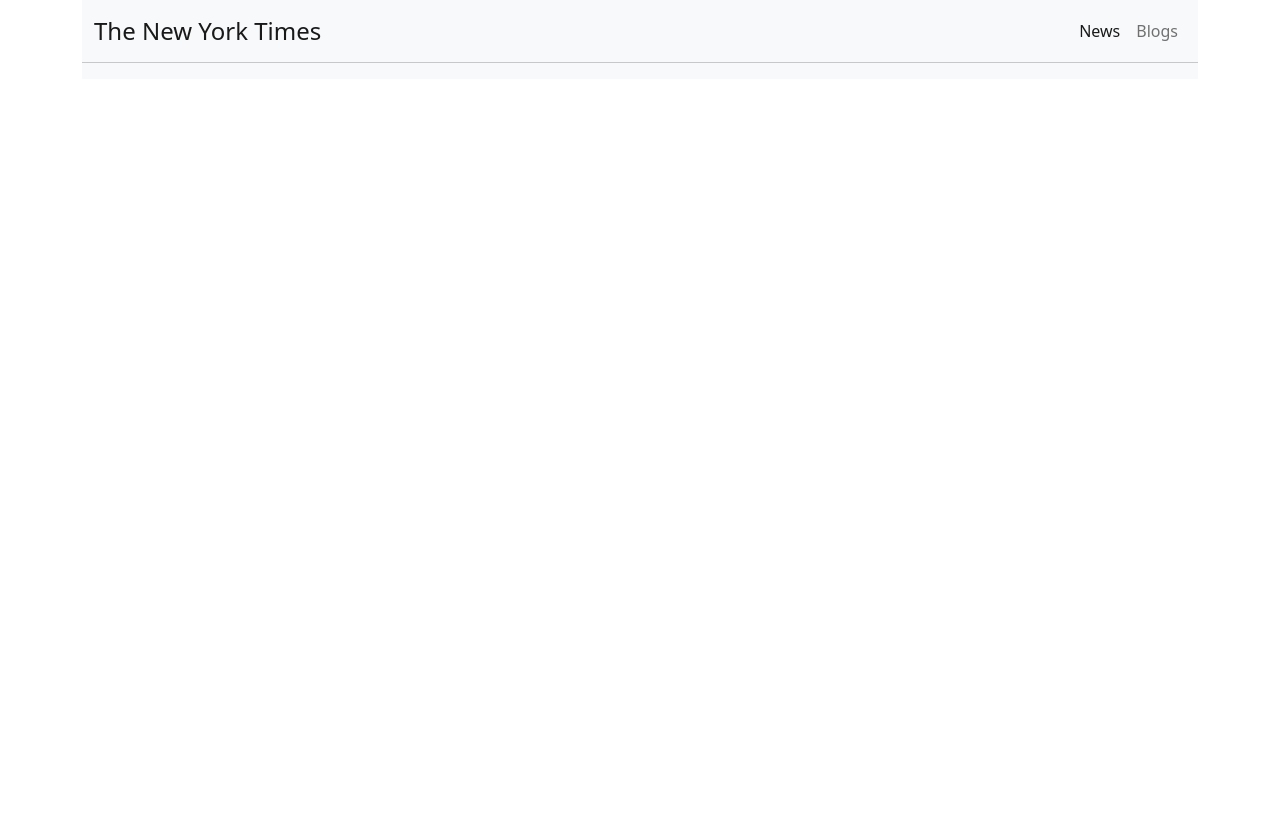
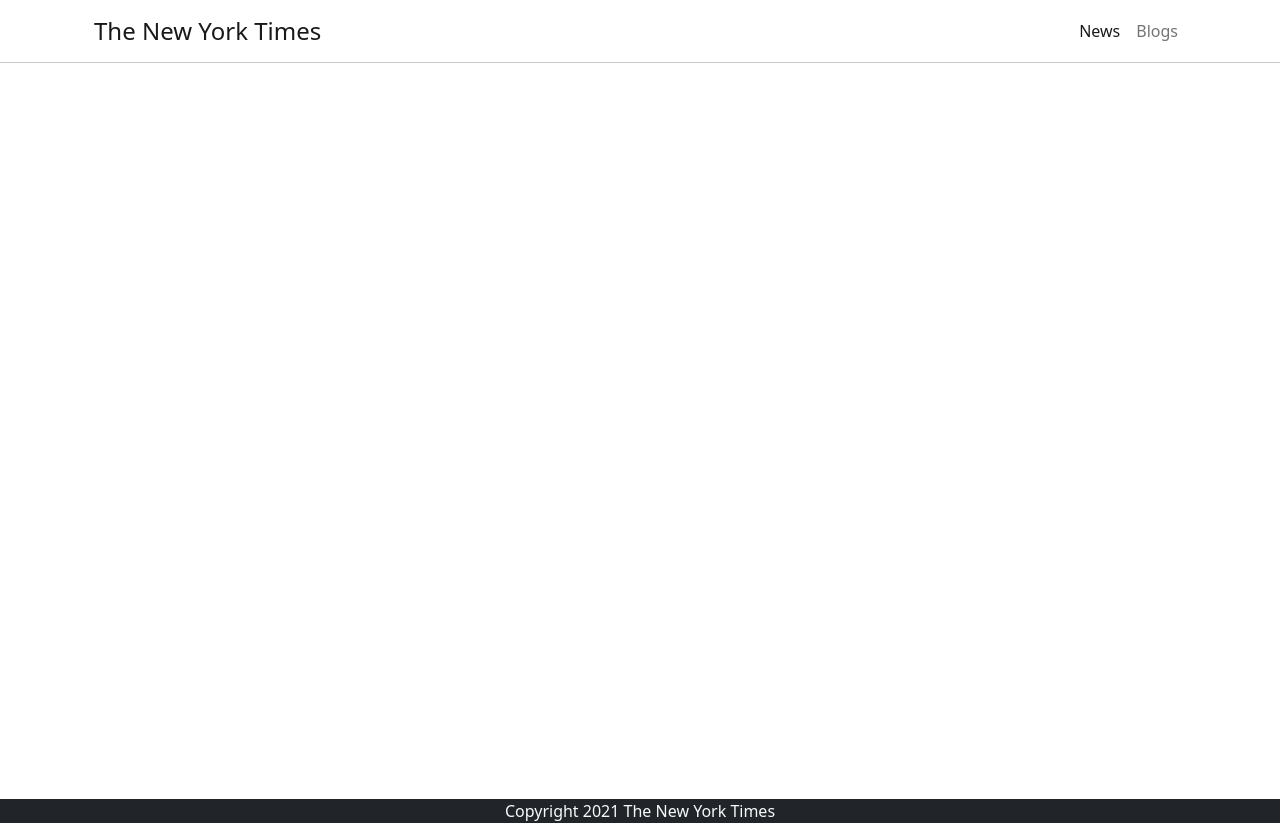
Before and after one commit to shakautkader608/The-New-york-Times, a plain HTML site: page index.html in a window 1280 px wide. Before the commit the page ends 800 px from the top, so only its background shows below. Drawn offline with nearby package versions, Linux system fonts and the light colour scheme; no server answers.

Commit message:
Added Footer

```diff
--- a/index.html
+++ b/index.html
@@ -9,11 +9,11 @@
     <link rel="stylesheet" href="https://cdn.jsdelivr.net/npm/bootstrap@5.2.0/dist/css/bootstrap.min.css" />
     <link rel="stylesheet" href="style.css" />
     <script src="https://kit.fontawesome.com/342fd13040.js" crossorigin="anonymous"></script>
-    <link rel="shortcut icon" href="./icon.png" type="image/x-icon">
+    <link rel="shortcut icon" href="./icon.png" type="image/x-icon" />
   </head>
-  <body class="container">
-    <header>
-      <nav class="navbar navbar-expand-lg bg-light d-flex">
+  <body>
+    <header class="container">
+      <nav class="navbar navbar-expand-lg d-flex">
         <div class="container-fluid">
           <a class="navbar-brand fs-4" href="#">The New York Times</a>
           <div>
@@ -30,9 +30,9 @@
       </nav>
     </header>
     <hr class="m-0" />
-    <main>
+    <main class="container">
       <section>
-        <nav class="navbar navbar-expand-lg bg-light">
+        <nav class="navbar navbar-expand-lg">
           <div class="container-fluid">
             <button
               class="navbar-toggler"
@@ -57,25 +57,9 @@
       </section>
 
       <!-- modal -->
+    </main>
 
-      <section>
-        <!-- <div class="modal fade" id="exampleModal" tabindex="-1" aria-labelledby="newsDetails" aria-hidden="true">
-          <div class="modal-dialog">
-            <div class="modal-content">
-              <div class="modal-header">
-                <h5 class="modal-title" id="newsDetails">Modal title</h5>
-                <button type="button" class="btn-close" data-bs-dismiss="modal" aria-label="Close"></button>
-              </div>
-              <div class="modal-body">...</div>
-              <div class="modal-footer">
-
-
-              </div>
-            </div>
-          </div>
-        </div> -->
-      </section>
-    </main>
+    <footer class="text-center text-light bg-dark my-3">Copyright 2021 The New York Times</footer>
 
     <script src="https://cdn.jsdelivr.net/npm/bootstrap@5.2.0/dist/js/bootstrap.bundle.min.js"></script>
     <script src="js/news.js"></script>
--- a/js/news.js
+++ b/js/news.js
@@ -81,3 +81,6 @@ const checkById=async(category_id)=>{
 
     });
 }
+
+
+checkById('01')
--- a/style.css
+++ b/style.css
@@ -5,3 +5,6 @@
 .space{
     margin-right: 10px;
 }
+main{
+    min-height:90vh;
+}
```
